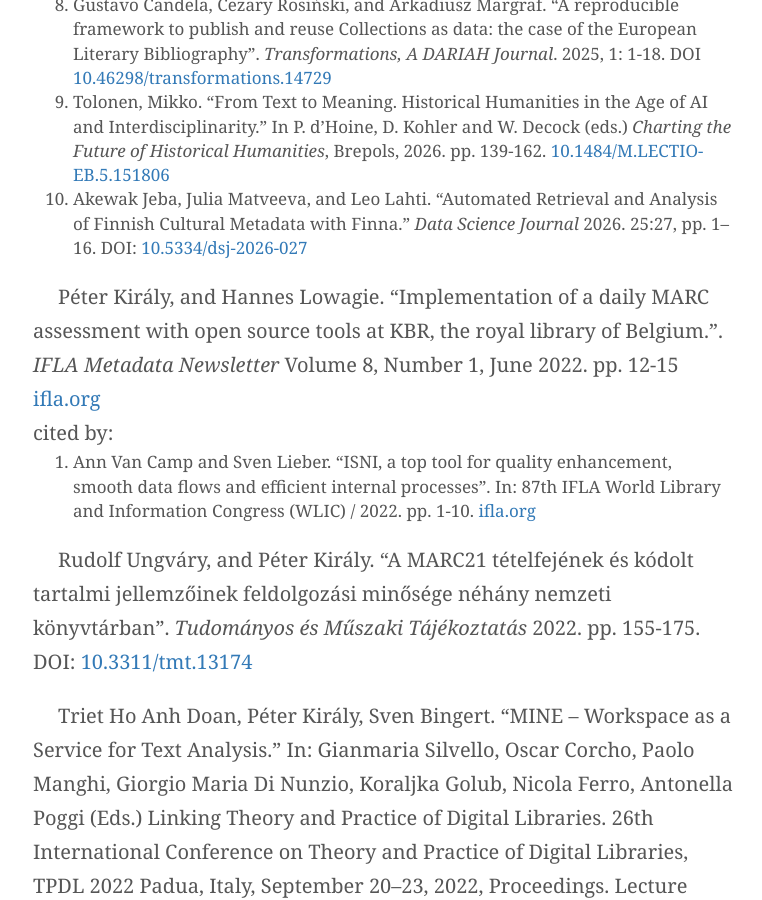
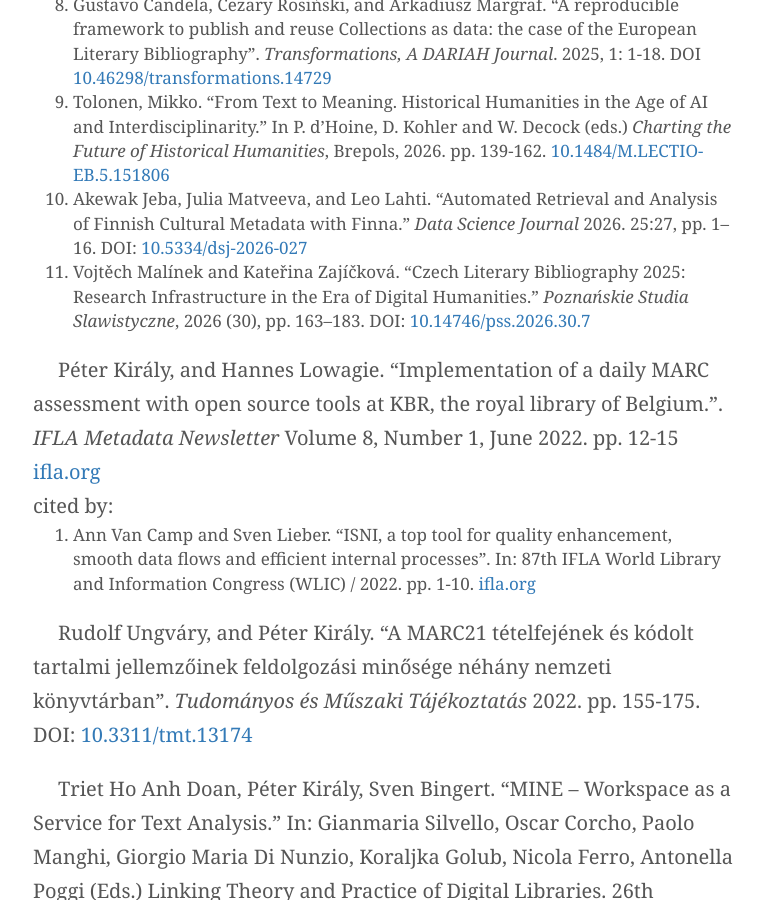
Before and after one commit to pkiraly/pkiraly.github.io, a Jekyll site: the page built from about.md, in a window 1280 px wide and 900 px high, scrolled down 19958 px. Shown: the whole window, without its empty margins (257-1019 px from the left). Built offline with Jekyll 4.4.1, drawn with Linux system fonts in a browser that asks for light colours; nearby versions of some CDN libraries; some web fonts are replaced; comment, search, counter and statistics services are not loaded; some of the changed text lies outside the part shown.

Commit message:
Add Malínek-Zajíčková, 2026

```diff
--- a/about.md
+++ b/about.md
@@ -261,6 +261,7 @@
 8. Gustavo Candela, Cezary Rosiński, and Arkadiusz Margraf. "A reproducible framework to publish and reuse Collections as data: the case of the European Literary Bibliography". _Transformations, A DARIAH Journal_. 2025, 1: 1-18. DOI [10.46298/transformations.14729](https://doi.org/10.46298/transformations.14729)
 9. Tolonen, Mikko. "From Text to Meaning. Historical Humanities in the Age of AI and Interdisciplinarity." In P. d’Hoine, D. Kohler and W. Decock (eds.) _Charting the Future of Historical Humanities_, Brepols, 2026. pp. 139-162. [10.1484/M.LECTIO-EB.5.151806](https://doi.org/10.1484/M.LECTIO-EB.5.151806)
 10. Akewak Jeba, Julia Matveeva, and Leo Lahti. "Automated Retrieval and Analysis of Finnish Cultural Metadata with Finna." _Data Science Journal_ 2026. 25:27, pp. 1–16. DOI: [10.5334/dsj-2026-027](https://doi.org/10.5334/dsj-2026-027)
+11. Vojtěch Malínek and Kateřina Zajíčková. "Czech Literary Bibliography 2025: Research Infrastructure in the Era of Digital Humanities." _Poznańskie Studia Slawistyczne_, 2026 (30), pp. 163–183. DOI: [10.14746/pss.2026.30.7](https://doi.org/10.14746/pss.2026.30.7)
 
 Péter Király, and Hannes Lowagie. "Implementation of a daily MARC assessment with open source tools at KBR, the royal library of Belgium.". *IFLA Metadata Newsletter* Volume 8, Number 1, June 2022. pp. 12-15 [ifla.org](https://repository.ifla.org/bitstream/123456789/1976/1/IFLA_Metadata_Newsletter_June_2022.pdf)<br/>
 cited by:<br/>
@@ -307,6 +308,7 @@
 9. Zehra Taşkın. "Sustaining the “frozen footprints” of scholarly communication through open citations: An Annual Review of Information Science and Technology (ARIST) paper." _Journal of the Association for Information Science and Technology_, 2026. 77(1), pp. 23–39. [10.1002/asi.24982](https://doi.org/10.1002/asi.24982)
 10. Arianna Moretti, Iiro LI Tiihonen, and Jonas P. Fischer. "From a FAIR Workflow Blueprint to an Executable Data Harmonisation Pipeline: Exploiting the BnF SPARQL Service to Produce and Disseminate an Early Modern Research-Oriented Bibliographic Dataset." In: Lorenzo Baraldi, Marcella Cornia, Fabio Carrara, Vittorio Cuculo, Marilena Daquino, Stefano Marchesin, Marina Paolanti and Sara Sarto (eds.) _Proceedings of the 22nd Conference on Information and Research Science Connecting to Digital and Library Science_ (Modena, Italy, February 19-20, 2026.). (CEUR Workshop Proceedings Volume 4240. ISSN 1613-0073.), Published by CEUR, 2026. [CEUR](https://ceur-ws.org/Vol-4240/paper53.pdf)
 11. Олена Курганова. "Інструменти цифрової гуманітаристики в історико-книгознавчих дослідженнях: досвід застосування AVOBMAT для аналізу бібліографічних даних" (Digital Humanities Tools in Historical Book Studies: the Experience of Using AVOBMAT for Bibliographic Data Analysis.) _Бібліотечний вісник_, 2026 (3) 66-77. (In Ukrainan). DOI [10.15407/bv2026.03.066](https://doi.org/10.15407/bv2026.03.066)
+12. Vojtěch Malínek and Kateřina Zajíčková. "Czech Literary Bibliography 2025: Research Infrastructure in the Era of Digital Humanities." _Poznańskie Studia Slawistyczne_, 2026 (30), pp. 163–183. DOI: [10.14746/pss.2026.30.7](https://doi.org/10.14746/pss.2026.30.7)
 
 Péter Király. "QA Catalogue - A Quality Assessment Tool for Library Catalogues". _GWDG Nachrichten_ 2024. 04-05. pp. 19-24. [gwdg.de](https://gwdg.de/about-us/gwdg-news/2024/GN_04-05-2024_www.pdf#page=19)
 cited by:<br/>
```
